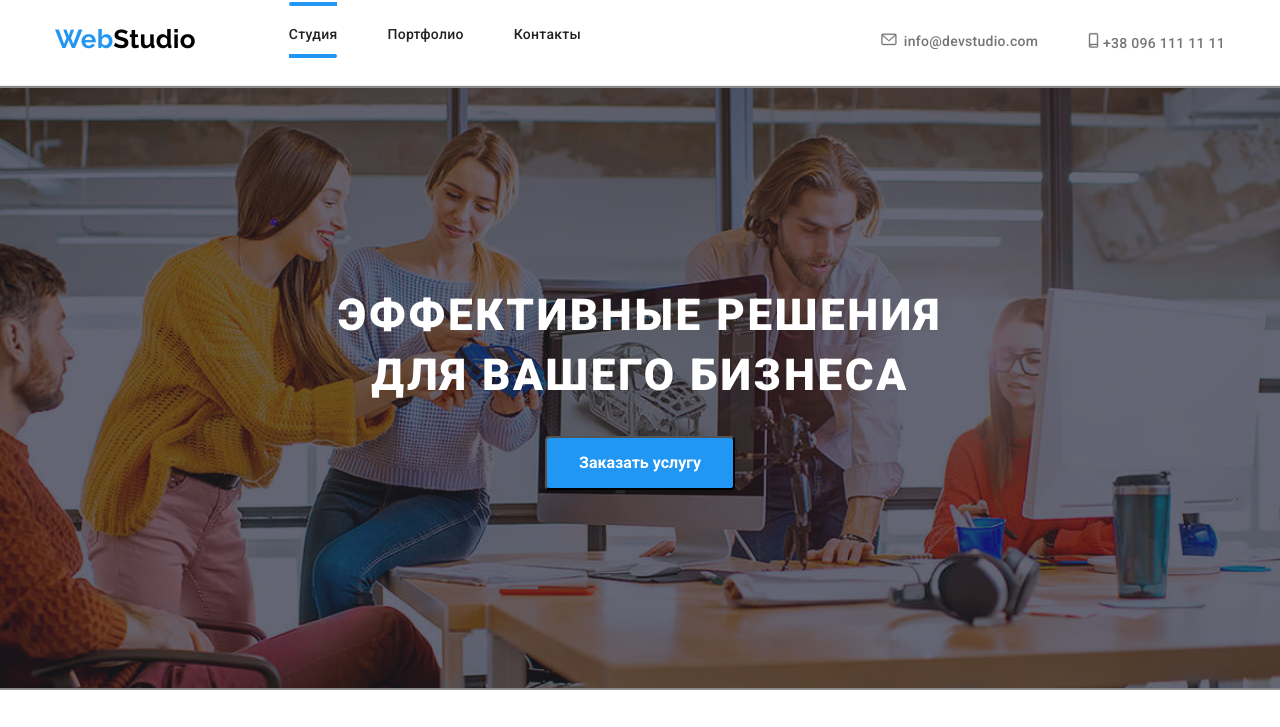
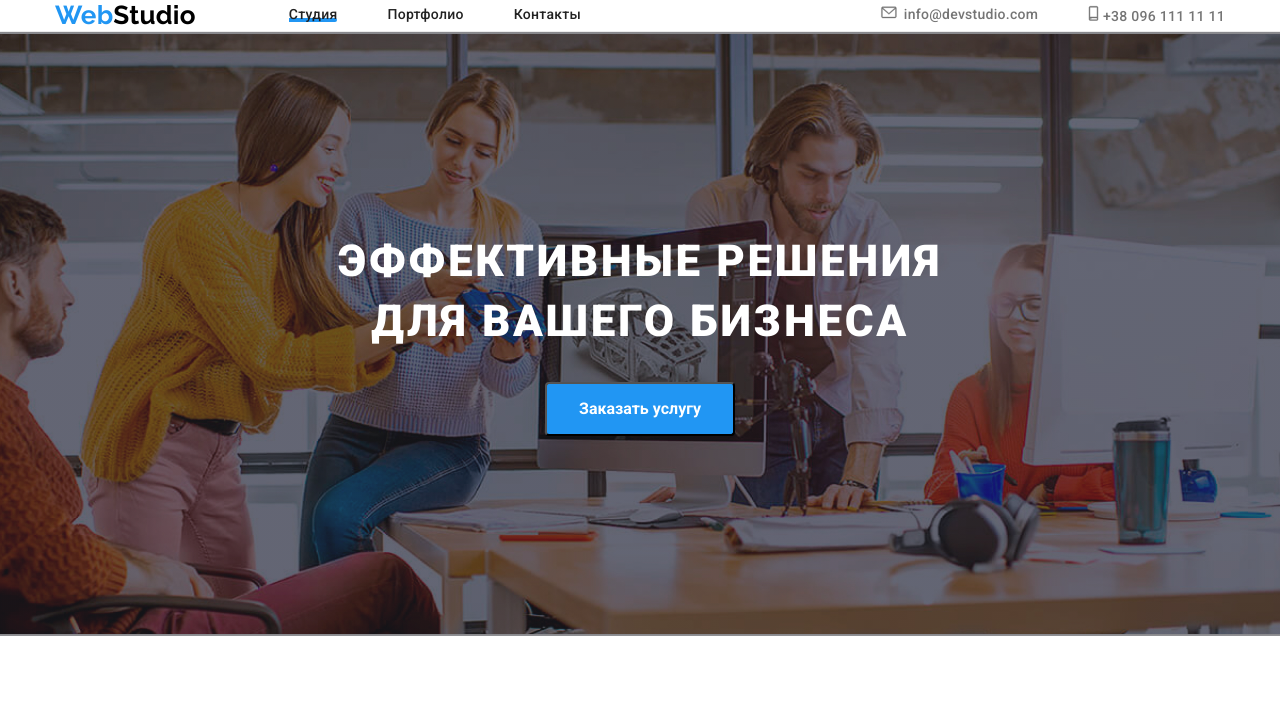
Before and after one commit to TkachAn/goit-markup-hw-05, a plain HTML site: page index.html in a window 1280 px wide. Shown: the top 727 px of the page. Drawn offline with nearby package versions, Linux system fonts and the light colour scheme.

Commit message:
Update style.css

```diff
--- a/css/style.css
+++ b/css/style.css
@@ -151,10 +151,11 @@ header div {
   letter-spacing: 0.02em;
 }
 
-header a {
-  /* display: block; */
-  padding-top: 24px;
-  padding-bottom: 30px;
+/* header a  */
+.ss {
+  display: block;
+  padding-top: 32px;
+  padding-bottom: 32px;
 }
 
 /*header.section{}*/
@@ -195,6 +196,27 @@ header a {
 
 .navigation > li + li {
   margin-left: 50px;
+}
+.navigation > li {
+  display: block;
+}
+.studio-after,
+.portfolio-after
+/* a[href="./portfolio.html"] */ {
+  position: relative; /* content: ""; */
+  /* border-bottom: 4px solid #2196f3; */
+  /* background-position: right bottom; */
+  background-image: url(../images/2/line-portfolio.svg);
+  background-position: right bottom;
+}
+.studio-after::after,
+.portfolio-after::after {
+  position: absolute;
+  color: transparent;
+  content: "0";
+  display: block;
+  /* padding: 28px 0; */
+  /* border-bottom: 4px solid #2196f3; */
 }
 
 /*******address************************/
@@ -526,28 +548,6 @@ address {
 /*********************************/
 /*********фильтр******************/
 /*********************************/
-.navigation > li {
-  display: block;
-}
-.studio-after,
-.portfolio-after
-/* a[href="./portfolio.html"] */ {
-  /* content: ""; */
-  /* border-bottom: 4px solid #2196f3; */
-  /* background-position: right bottom; */
-
-  background-image: url(../images/2/line-portfolio.svg);
-}
-.studio-after::after,
-.portfolio-after::after {
-  color: #ffffff;
-  content: "111";
-  display: block;
-  /* padding: 28px 0; */
-  /* border-bottom: 4px solid #2196f3; */
-  background-image: url(../images/2/line-portfolio.svg);
-  background-position: right bottom;
-}
 
 .filter {
   display: flex;
```
